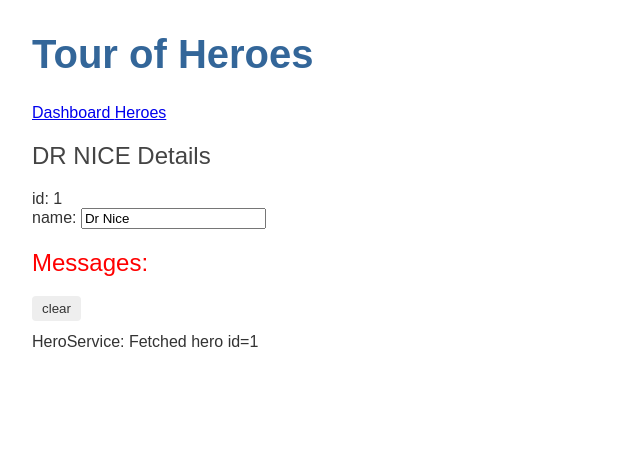
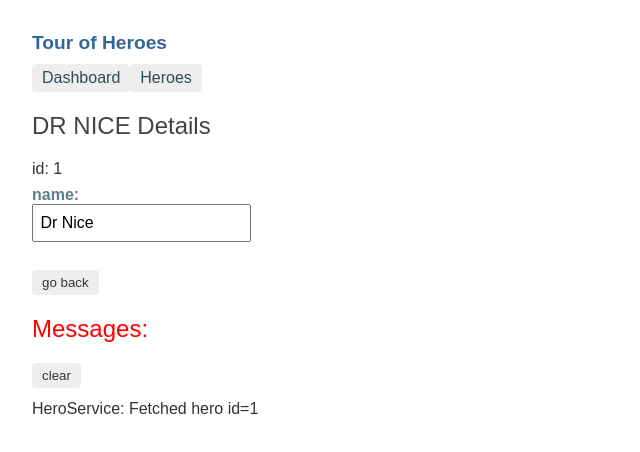
Before and after one commit to Danielandro/angular-tour-of-heroes, an Angular app: page /detail/1 in a window 1280 px wide. Shown: the top 452 px of the page, without its empty margins (0-640 px from the left). Built offline with nearby package versions, Linux system fonts and the light colour scheme.

Commit message:
Add back button using location service

```diff
--- a/src/app/app.component.css
+++ b/src/app/app.component.css
@@ -0,0 +1,29 @@
+/* AppComponent's private CSS styles */
+h1 {
+  font-size: 1.2em;
+  margin-bottom: 0;
+}
+h2 {
+  font-size: 2em;
+  margin-top: 0;
+  padding-top: 0;
+}
+nav a {
+  padding: 5px 10px;
+  text-decoration: none;
+  margin-top: 10px;
+  display: inline-block;
+  background-color: #eee;
+  border-radius: 4px;
+}
+nav a:visited,
+a:link {
+  color: #334953;
+}
+nav a:hover {
+  color: #039be5;
+  background-color: #cfd8dc;
+}
+nav a.active {
+  color: #039be5;
+}
--- a/src/app/hero-detail/hero-detail.component.css
+++ b/src/app/hero-detail/hero-detail.component.css
@@ -0,0 +1,31 @@
+/* HeroDetailComponent's private CSS styles */
+label {
+  display: inline-block;
+  width: 3em;
+  margin: 0.5em 0;
+  color: #607d8b;
+  font-weight: bold;
+}
+input {
+  height: 2em;
+  font-size: 1em;
+  padding-left: 0.4em;
+}
+button {
+  margin-top: 20px;
+  font-family: Arial;
+  background-color: #eee;
+  border: none;
+  padding: 5px 10px;
+  border-radius: 4px;
+  cursor: pointer;
+  cursor: hand;
+}
+button:hover {
+  background-color: #cfd8dc;
+}
+button:disabled {
+  background-color: #eee;
+  color: #ccc;
+  cursor: auto;
+}
--- a/src/app/hero-detail/hero-detail.component.html
+++ b/src/app/hero-detail/hero-detail.component.html
@@ -9,3 +9,5 @@
     </label>
   </div>
 </div>
+
+<button (click)="goBack()">go back</button>
--- a/src/app/hero-detail/hero-detail.component.ts
+++ b/src/app/hero-detail/hero-detail.component.ts
@@ -30,4 +30,8 @@
       this.hero = hero;
     });
   }
+
+  goBack(): void {
+    this.location.back();
+  }
 }
--- a/src/app/heroes/heroes.component.css
+++ b/src/app/heroes/heroes.component.css
@@ -1,3 +1,4 @@
+/* HeroesComponent's private CSS styles */
 .heroes {
   margin: 0 0 2em 0;
   list-style-type: none;
@@ -5,28 +6,33 @@
   width: 15em;
 }
 .heroes li {
+  position: relative;
   cursor: pointer;
-  position: relative;
-  left: 0;
   background-color: #eee;
   margin: 0.5em;
   padding: 0.3em 0;
   height: 1.6em;
   border-radius: 4px;
 }
+
 .heroes li:hover {
   color: #607d8b;
   background-color: #ddd;
   left: 0.1em;
 }
-.heroes li.selected {
-  background-color: #cfd8dc;
-  color: white;
+
+.heroes a {
+  color: #333;
+  text-decoration: none;
+  position: relative;
+  display: block;
+  width: 250px;
 }
-.heroes li.selected:hover {
-  background-color: #bbd8dc;
-  color: white;
+
+.heroes a:hover {
+  color: #607d8b;
 }
+
 .heroes .badge {
   display: inline-block;
   font-size: small;
@@ -38,6 +44,8 @@
   left: -1px;
   top: -4px;
   height: 1.8em;
+  min-width: 16px;
+  text-align: right;
   margin-right: 0.8em;
   border-radius: 4px 0 0 4px;
 }
```
